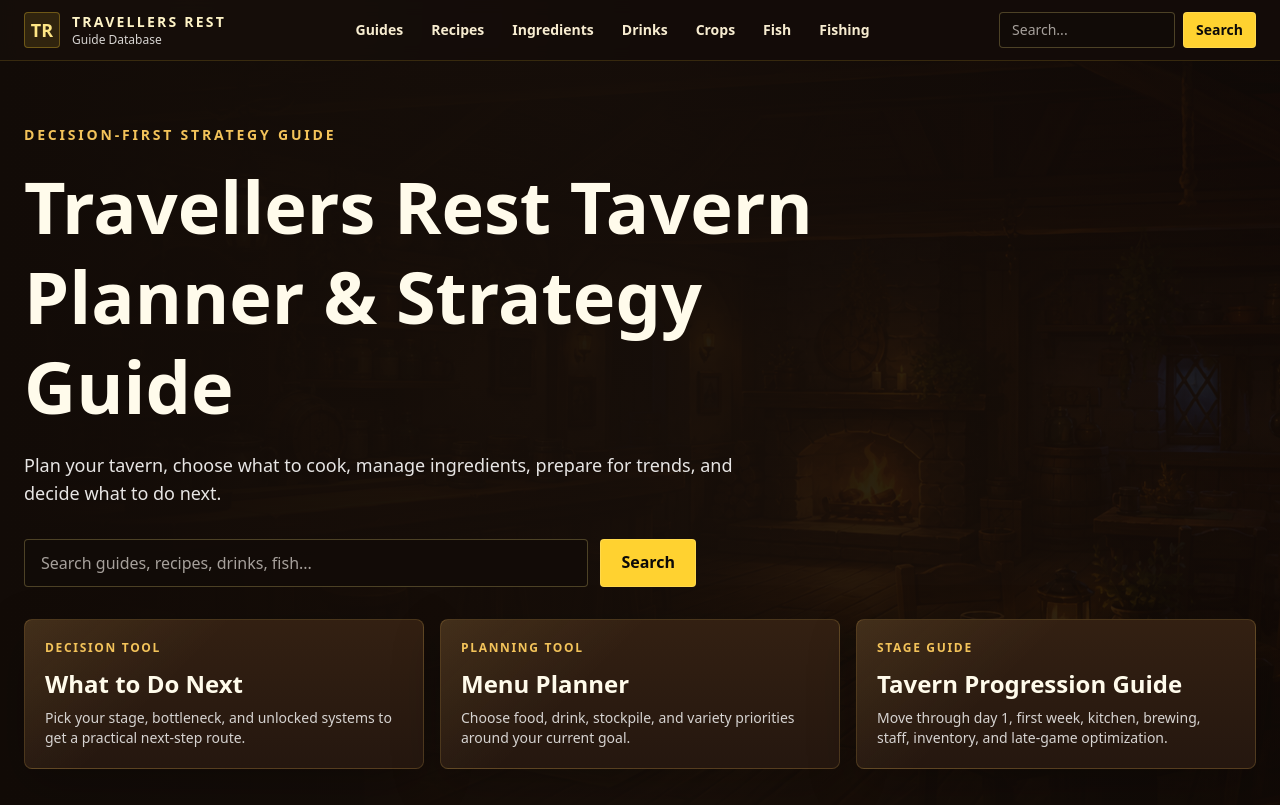
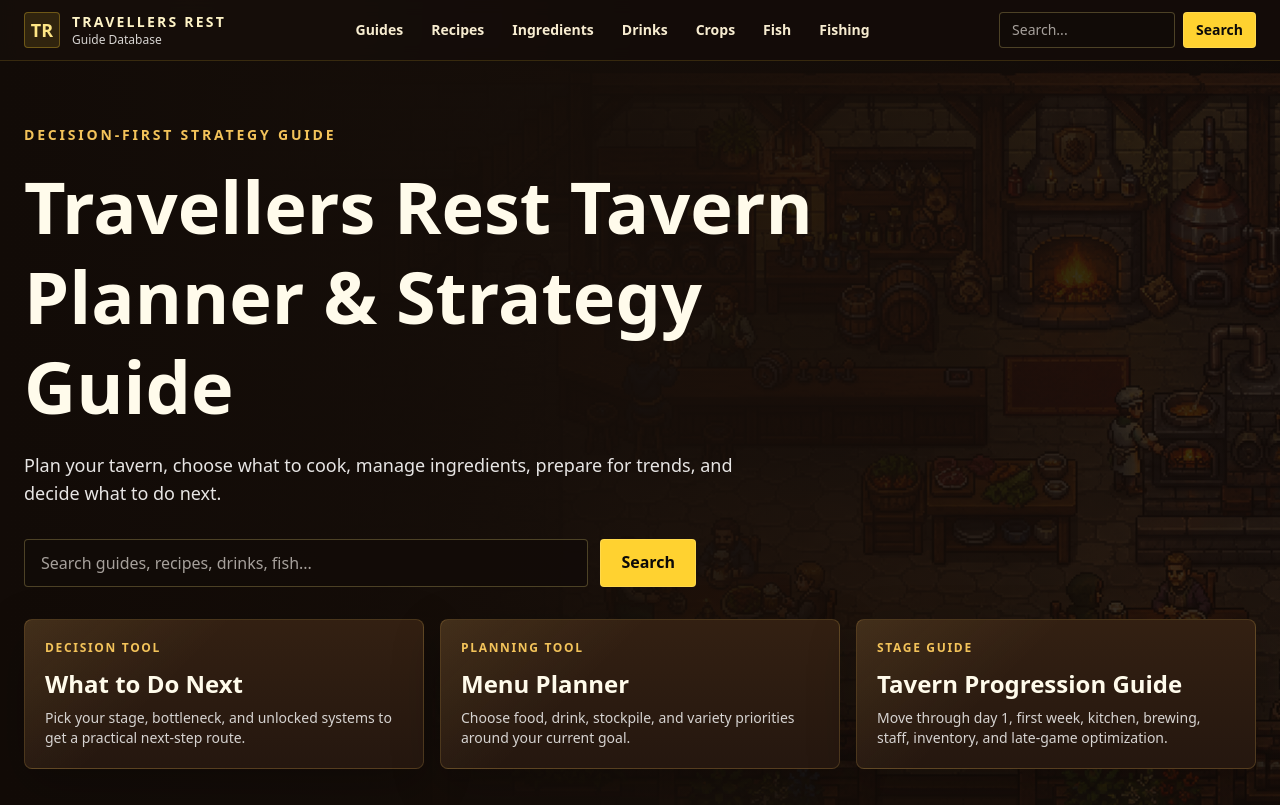
Before and after one commit to frankfu18/Travellers-Rest, a Next.js app: page / in a window 1280 px wide. Shown: the top 805 px of the page. Built offline with nearby package versions, Linux system fonts and the light colour scheme.

Commit message:
首页图片

```diff
--- a/app/layout.tsx
+++ b/app/layout.tsx
@@ -23,10 +23,10 @@ export const metadata: Metadata = {
     url: siteConfig.url,
     images: [
       {
-        url: "/images/tavern-hero.png",
-        width: 1536,
-        height: 1024,
-        alt: "Cozy Travellers Rest tavern guide database",
+        url: "/images/tavern-hero-pixel.png",
+        width: 1717,
+        height: 916,
+        alt: "Pixel art tavern planning and strategy scene",
       },
     ],
   },
@@ -34,7 +34,7 @@ export const metadata: Metadata = {
     card: "summary_large_image",
     title: siteConfig.name,
     description: siteConfig.description,
-    images: ["/images/tavern-hero.png"],
+    images: ["/images/tavern-hero-pixel.png"],
   },
 };
 
--- a/app/page.tsx
+++ b/app/page.tsx
@@ -72,8 +72,8 @@ export default function HomePage() {
       />
       <section className="relative overflow-hidden border-b border-amber-300/15">
         <Image
-          src="/images/tavern-hero.png"
-          alt="Cozy fantasy tavern interior for Travellers Rest tavern planning"
+          src="/images/tavern-hero-pixel.png"
+          alt="Pixel art tavern with an active bar, kitchen, brewing equipment, and dining guests"
           fill
           priority
           sizes="100vw"
```
Also changed, not shown: public/images/tavern-hero-pixel.png (added), 1 other file (tests, documents, lock files or other folders).
